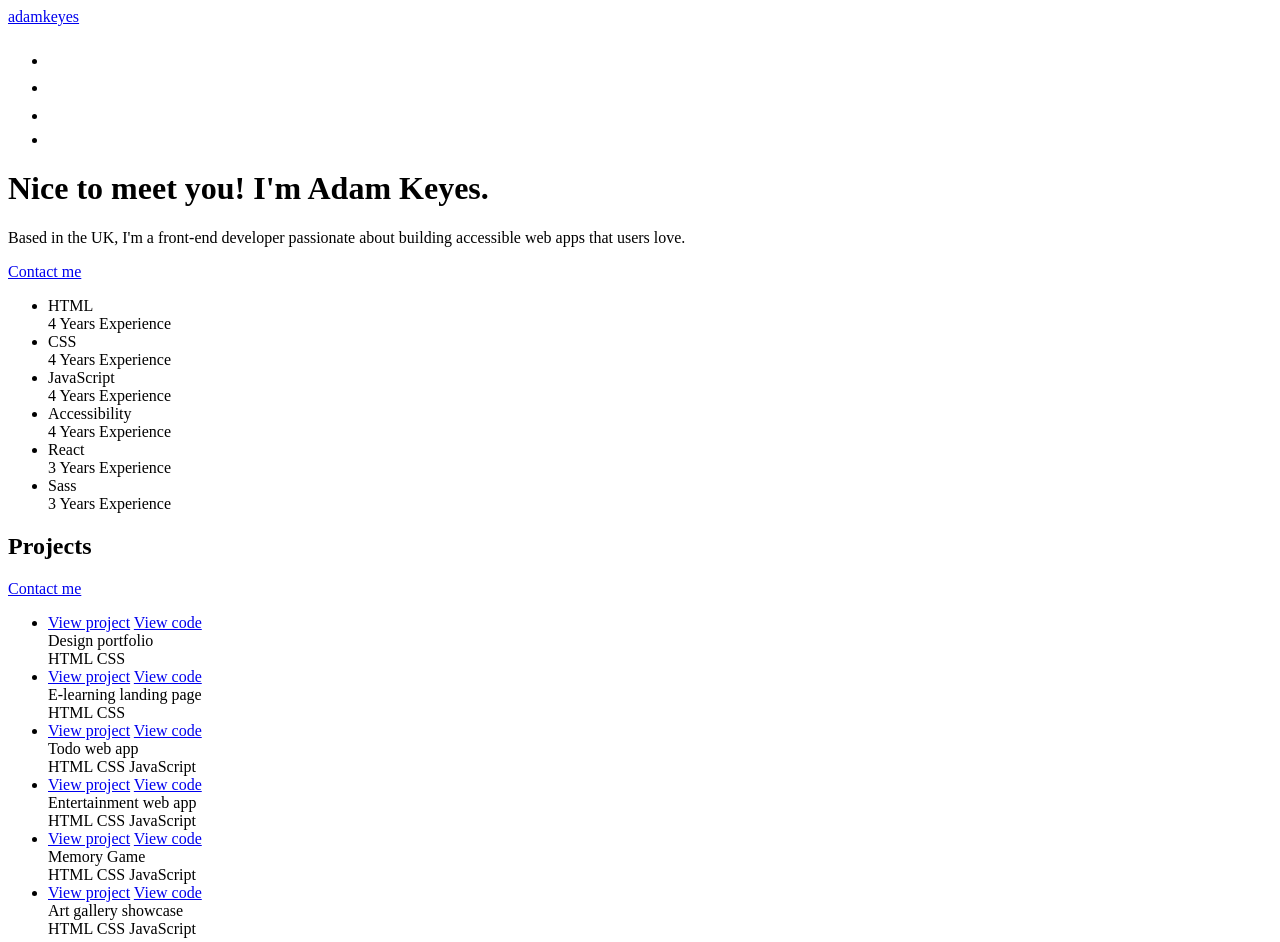
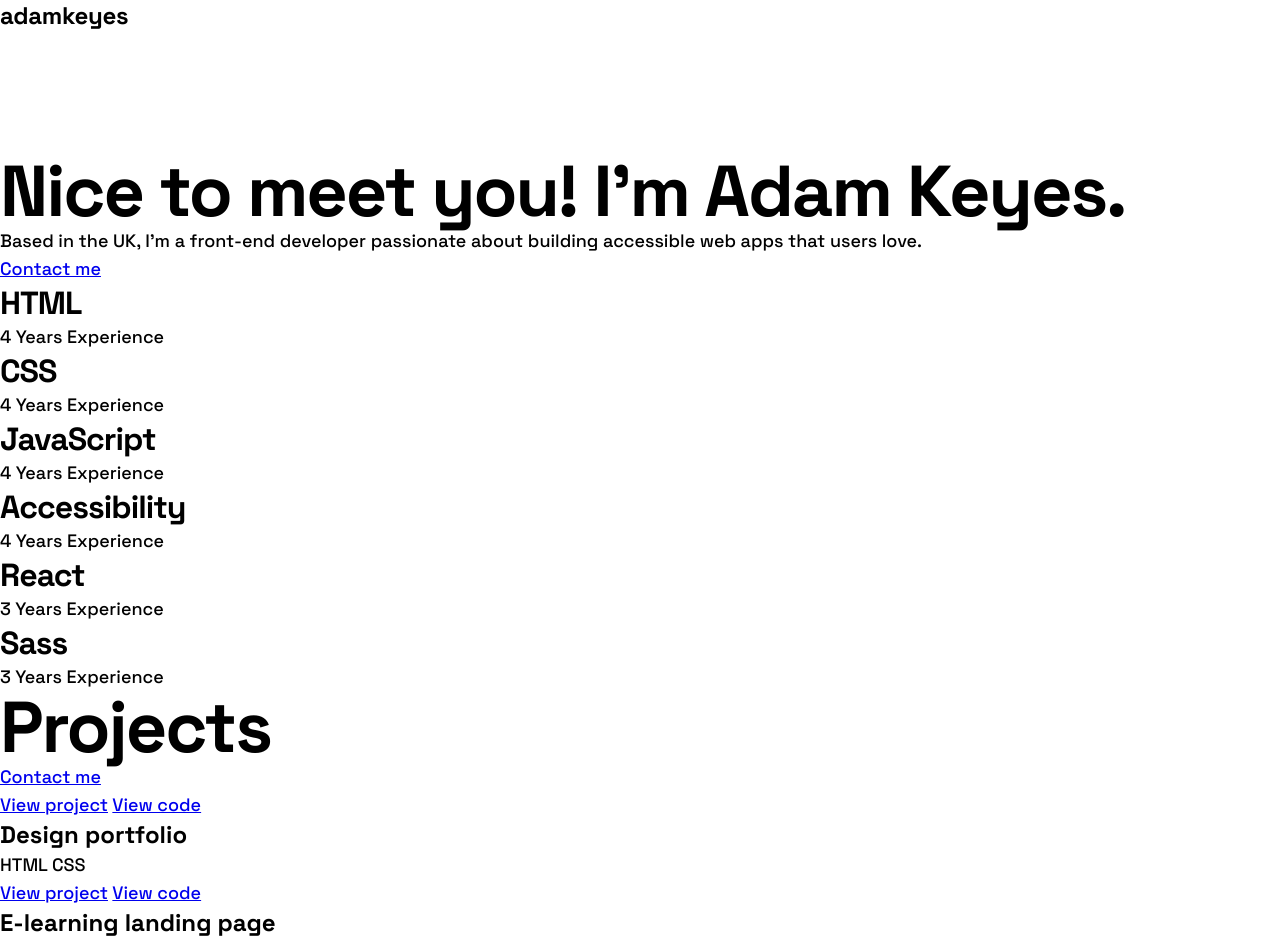
Before and after one commit to razouck/single-page-developer-portfolio, a plain HTML site: page index.html in a window 1280 px wide. Shown: the top 942 px of the page. Drawn offline with Linux system fonts and the light colour scheme.

Commit message:
Add typesetting

```diff
--- a/css/index.scss
+++ b/css/index.scss
@@ -13,3 +13,113 @@
 	padding    : 0;
 	box-sizing : inherit;
 }
+
+body
+{
+	font-size   : 1rem;
+	line-height : ratio(26, 16);
+	font-weight : 500;
+	font-family : "Space Grotesk", sans-serif;
+	min-height  : 100vh;
+}
+
+
+// Typography -------------------------------------------------------------------
+
+.heading-m,
+.heading-l,
+.heading-xl,
+.logo
+{
+	font-weight : 700;
+}
+
+.heading-m
+{
+	font-size   : toRem(24);
+	line-height : ratio(32, 24);
+}
+
+.heading-l
+{
+	font-size      : toRem(32);
+	line-height    : ratio(40, 32);
+	letter-spacing : toRem(-1);
+}
+
+.heading-xl
+{
+	font-size      : toRem(40);
+	line-height    : 1;
+	letter-spacing : toRem(-1.14);
+}
+
+.logo
+{
+	font-size       : toRem(24);
+	line-height     : ratio(32, 24);
+	letter-spacing  : toRem(-0.33);
+	text-decoration : none;
+	color           : inherit;
+}
+
+
+// Lists ------------------------------------------------------------------------
+
+.experience,
+.projects
+{
+	list-style : none;
+}
+
+
+//-------------------------------------------------------------------------------
+// Tablet -----------------------------------------------------------------------
+//-------------------------------------------------------------------------------
+
+@media (width >= toRem(768))
+{
+	// Typography ---------------------------------------------------------------
+
+	body
+	{
+		font-size   : toRem(18);
+		line-height : ratio(28, 18);
+	}
+
+	.heading-xl
+	{
+		font-size      : toRem(72);
+		letter-spacing : toRem(-2.05);
+	}
+}
+
+
+//-------------------------------------------------------------------------------
+// Desktop ----------------------------------------------------------------------
+//-------------------------------------------------------------------------------
+
+@media (width >= toRem(1440))
+{
+	// Typography ---------------------------------------------------------------
+
+	.heading-xl
+	{
+		font-size      : toRem(88);
+		letter-spacing : toRem(-2.5);
+	}
+
+	.heading-l
+	{
+		font-size      : toRem(48);
+		line-height    : ratio(56, 48);
+		letter-spacing : toRem(-1.5);
+	}
+
+	.logo
+	{
+		font-size      : toRem(32);
+		line-height    : 1;
+		letter-spacing : toRem(-0.44);
+	}
+}
--- a/index.html
+++ b/index.html
@@ -3,15 +3,33 @@
 <head>
 	<meta charset="UTF-8">
 	<meta name="viewport" content="width=device-width, initial-scale=1.0">
+	<link rel="icon" type="image/png" sizes="32x32" href="./assets/images/favicon-32x32.png">
+	<title>Frontend Mentor | Single-page developer portfolio</title>
+	<style>
+		@font-face
+		{
+			font-family  : "Space Grotesk";
+			src          : url("assets/fonts/static/SpaceGrotesk-Bold.ttf") format("truetype");
+			font-weight  : 700;
+			font-style   : normal;
+			font-display : swap;
+		}
 
-	<link rel="icon" type="image/png" sizes="32x32" href="./assets/images/favicon-32x32.png">
-
-	<title>Frontend Mentor | Single-page developer portfolio</title>
+		@font-face
+		{
+			font-family  : "Space Grotesk";
+			src          : url("assets/fonts/static/SpaceGrotesk-Medium.ttf") format("truetype");
+			font-weight  : 500;
+			font-style   : normal;
+			font-display : swap;
+		}
+	</style>
+	<link rel="stylesheet" href="./css/index.css">
 </head>
 <body>
 
 <header>
-	<a href="#">adamkeyes</a>
+	<a class="logo" href="#">adamkeyes</a>
 
 	<ul class="socials">
 		<li><a href="javascript:void(0)">
@@ -36,7 +54,7 @@
 		</a></li>
 	</ul>
 
-	<h1>Nice to meet you! I'm Adam Keyes.</h1>
+	<h1 class="heading-xl">Nice to meet you! I'm Adam Keyes.</h1>
 	<p class="bio">Based in the UK, I'm a front-end developer passionate about
 		building
 		accessible web apps that users love.</p>
@@ -44,44 +62,44 @@
 
 	<ul class="experience">
 		<li>
-			<div>HTML</div>
+			<div class="heading-l">HTML</div>
 			<div>4 Years Experience</div>
 		</li>
 		<li>
-			<div>CSS</div>
+			<div class="heading-l">CSS</div>
 			<div>4 Years Experience</div>
 		</li>
 		<li>
-			<div>JavaScript</div>
+			<div class="heading-l">JavaScript</div>
 			<div>4 Years Experience</div>
 		</li>
 		<li>
-			<div>Accessibility</div>
+			<div class="heading-l">Accessibility</div>
 			<div>4 Years Experience</div>
 		</li>
 		<li>
-			<div>React</div>
+			<div class="heading-l">React</div>
 			<div>3 Years Experience</div>
 		</li>
 		<li>
-			<div>Sass</div>
+			<div class="heading-l">Sass</div>
 			<div>3 Years Experience</div>
 		</li>
 	</ul>
 </header>
 
 <main>
-	<h2>Projects</h2>
+	<h2 class="heading-xl">Projects</h2>
 
 	<a href="javascript:void(0)" class="button">Contact me</a>
 
-	<ul>
+	<ul class="projects">
 		<li>
 			<div>
 				<a href="javascript:void(0)">View project</a>
 				<a href="javascript:void(0)">View code</a>
 			</div>
-			<div>Design portfolio</div>
+			<div class="heading-m uppercase">Design portfolio</div>
 			<div>HTML CSS</div>
 		</li>
 
@@ -90,7 +108,7 @@
 				<a href="javascript:void(0)">View project</a>
 				<a href="javascript:void(0)">View code</a>
 			</div>
-			<div>E-learning landing page</div>
+			<div class="heading-m uppercase">E-learning landing page</div>
 			<div>HTML CSS</div>
 		</li>
 
@@ -99,7 +117,7 @@
 				<a href="javascript:void(0)">View project</a>
 				<a href="javascript:void(0)">View code</a>
 			</div>
-			<div>Todo web app</div>
+			<div class="heading-m uppercase">Todo web app</div>
 			<div>HTML CSS JavaScript</div>
 		</li>
 
@@ -108,7 +126,7 @@
 				<a href="javascript:void(0)">View project</a>
 				<a href="javascript:void(0)">View code</a>
 			</div>
-			<div>Entertainment web app</div>
+			<div class="heading-m uppercase">Entertainment web app</div>
 			<div>HTML CSS JavaScript</div>
 		</li>
 
@@ -117,7 +135,7 @@
 				<a href="javascript:void(0)">View project</a>
 				<a href="javascript:void(0)">View code</a>
 			</div>
-			<div>Memory Game</div>
+			<div class="heading-m uppercase">Memory Game</div>
 			<div>HTML CSS JavaScript</div>
 		</li>
 
@@ -126,7 +144,7 @@
 				<a href="javascript:void(0)">View project</a>
 				<a href="javascript:void(0)">View code</a>
 			</div>
-			<div>Art gallery showcase</div>
+			<div class="heading-m uppercase">Art gallery showcase</div>
 			<div>HTML CSS JavaScript</div>
 		</li>
 	</ul>
@@ -134,7 +152,7 @@
 
 <footer>
 	<section>
-		<h2>Contact</h2>
+		<h2 class="heading-xl">Contact</h2>
 		<p>I would love to hear about your project and how I could help. Please
 			fill in the form, and I’ll get back to you as soon as possible.</p>
 	</section>
@@ -147,7 +165,7 @@
 	</form>
 
 	<div>
-		<a href="#">adamkeyes</a>
+		<a class="logo" href="#">adamkeyes</a>
 
 		<ul class="socials">
 			<li><a href="javascript:void(0)">
```
Also changed, not shown: css/index.css, 1 other file.
